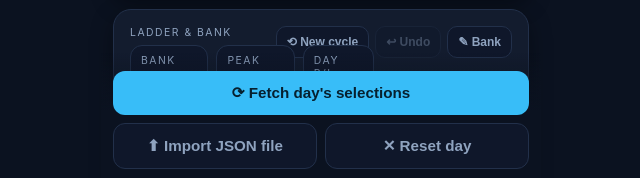
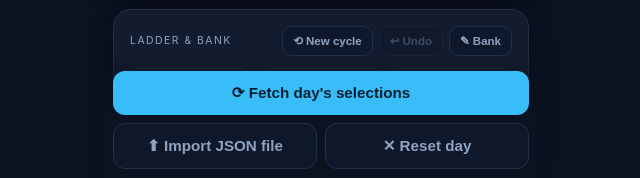
Before and after one commit to jobsaboba/jacobs-ladder, a plain HTML site: page index.html in a window 1280 px wide. Shown: the part 554-732 px from the top of the page, without its empty margins (319-959 px from the left). Drawn offline with Linux system fonts and the light colour scheme.

Commit message:
app polish: tidy ladder & bank card — buttons on one line, no label/value wrapping

```diff
--- a/index.html
+++ b/index.html
@@ -63,9 +63,13 @@
   .btn.small{padding:8px 10px; font-size:.75rem; width:auto; border-radius:10px}
 
   /* ladder strip */
+  .cardhead{display:flex; justify-content:space-between; align-items:center; gap:8px; margin-bottom:12px}
+  .headbtns{display:flex; gap:6px; flex-shrink:0}
+  .headbtns .btn{padding:7px 10px; width:auto; border-radius:10px; font-size:.72rem}
   .stats{display:grid; grid-template-columns:1fr 1fr 1fr; gap:8px; margin-bottom:10px}
-  .stat{background:var(--panel2); border:1px solid var(--line); border-radius:12px; padding:8px 10px}
-  .stat .v{font-weight:800; font-size:1.02rem; margin-top:2px}
+  .stat{background:var(--panel2); border:1px solid var(--line); border-radius:12px; padding:8px 10px; overflow:hidden}
+  .stat .label{margin-bottom:2px; white-space:nowrap; letter-spacing:1px}
+  .stat .v{font-weight:800; font-size:1.02rem; margin-top:2px; white-space:nowrap}
   .stat .v.gold{color:var(--amber)} .stat .v.pos{color:var(--em)} .stat .v.neg{color:var(--red)}
   .seq{display:flex; gap:6px; flex-wrap:wrap; align-items:center; margin-top:4px}
   .seq .n{background:var(--sky); color:#06202f; font-weight:900; border-radius:8px; padding:5px 10px; font-size:.9rem}
@@ -148,10 +152,13 @@
 
 <!-- LADDER STATE -->
 <div class="card">
-  <div class="label">Ladder &amp; bank
-    <button class="btn ghost small" style="float:right" onclick="editBank()">✎ Bank</button>
-    <button class="btn ghost small" style="float:right; margin-right:6px" onclick="undo()" id="undoBtn">↩ Undo</button>
-    <button class="btn ghost small" style="float:right; margin-right:6px" onclick="resetCycle()">⟲ New cycle</button>
+  <div class="cardhead">
+    <div class="label" style="margin:0">Ladder & bank</div>
+    <div class="headbtns">
+      <button class="btn ghost small" onclick="resetCycle()">⟲ New cycle</button>
+      <button class="btn ghost small" onclick="undo()" id="undoBtn">↩ Undo</button>
+      <button class="btn ghost small" onclick="editBank()">✎ Bank</button>
+    </div>
   </div>
   <div class="stats">
     <div class="stat"><div class="label">Bank</div><div class="v" id="bankV"></div></div>
```
